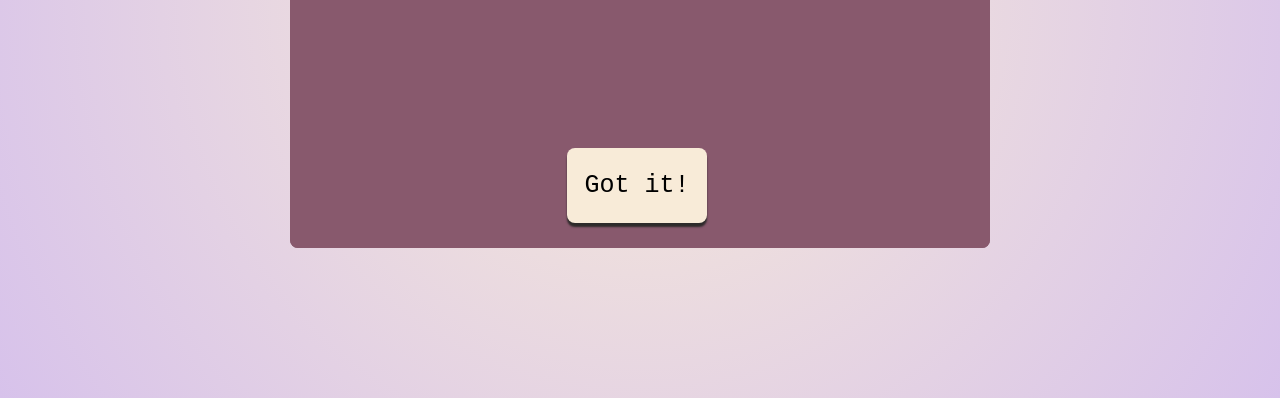
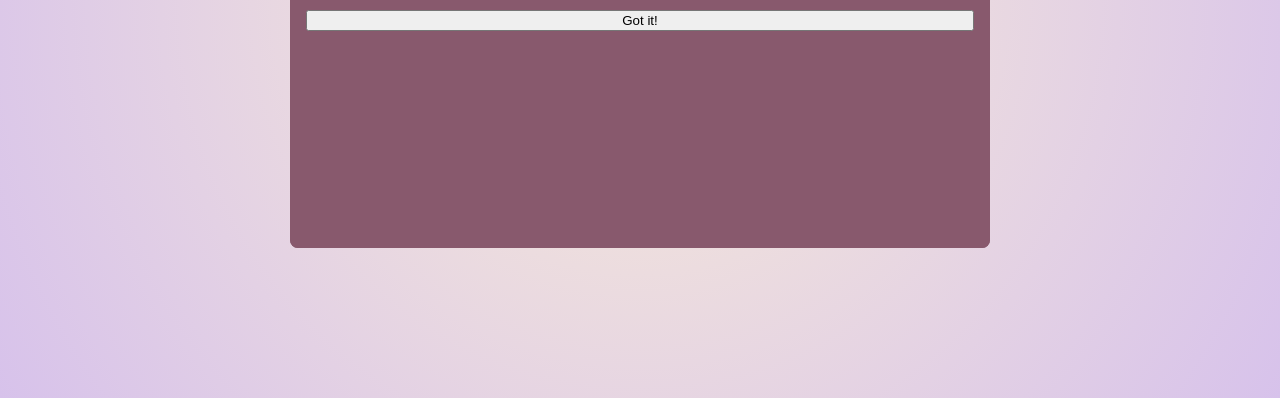
Before and after one commit to ilyachever/rock-paper-scissors, a plain HTML site: page index.html in a window 1280 px wide. Shown: the part 402-800 px from the top of the page. Drawn offline with Linux system fonts and the light colour scheme.

Commit message:
Corrected a grammatical mistake

```diff
--- a/index.html
+++ b/index.html
@@ -24,7 +24,7 @@
       <div class="preview__layout">
         <p class="preview__info">
         </p>
-        <button class="prewview__button" type="button">Got it!</button>
+        <button class="preview__button" type="button">Got it!</button>
       </div>
     </div>
 
```
